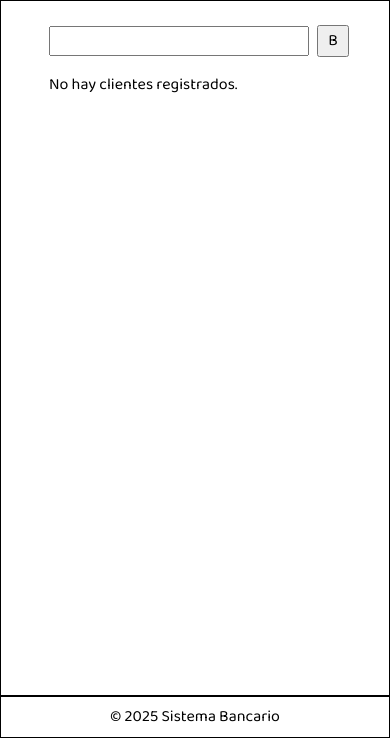
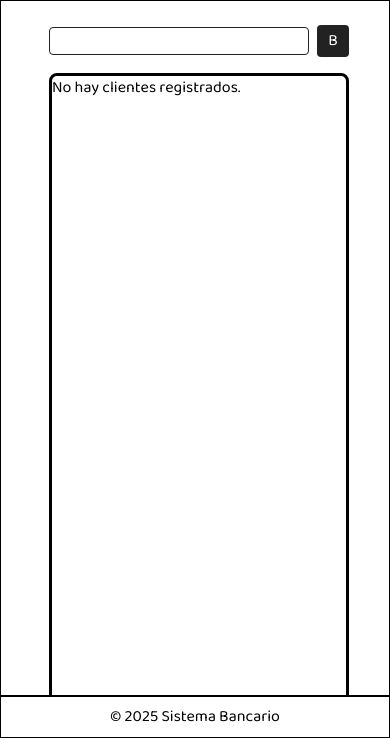
Before and after one commit to MateoTVara/banking-sys, a Django app: template bankingsys/templates/bankingsys/judicial_hold/register.html in a window 390 px wide. Shown: the part 106-844 px from the top of the page. Run offline with Django 5.2, Linux system fonts and the light colour scheme; the template is opened without the code that fills it, so the values that code supplies are empty.

Commit message:
style: mejora diseño y consistencia visual en registro de embargos judiciales
- Refactoriza estilos de register.css para unificar bordes, paddings y colores
- Aplica diseño consistente con otras páginas del sistema (cards, botones, inputs)
- Mejora experiencia visual y responsividad en la sección de registro de embargos
- Corrige detalles de alineación y hover en listas de clientes y cuentas

```diff
--- a/static/css/judicial_hold/register.css
+++ b/static/css/judicial_hold/register.css
@@ -8,12 +8,11 @@ main.judicial-hold-register-body {
 #judicial-hold-register-section {
   --inline-padding: 32px;
   --block-padding: 16px;
+  flex: 1;
+  height: calc(clamp(400px, 100%, 800px) + var(--block-padding) * 2);
   width: calc(clamp(300px, 50%, 700px) + var(--inline-padding) * 2);
-
-  height: fit-content;
   margin-inline: auto;
   padding: var(--block-padding) var(--inline-padding);
-
   display: flex;
   flex-direction: column;
   align-items: stretch;
@@ -28,13 +27,18 @@ main.judicial-hold-register-body {
   gap: 8px;
 }
 
-#judicial-hold-register-section > div:last-child > div {
-  margin-bottom: 2px;
+#judicial-hold-register-section > div:last-child {
+  flex: 1;
+  min-height: 300px;
+  border: 3px solid black;
+  border-radius: 8px;
+  overflow: auto;
+  scrollbar-width:none ;
 }
 
 #judicial-hold-register-section > div:last-child > div > .client-info {
   padding: 4px 8px;
-  border: 1px solid black;
+  border-bottom: 1px solid black;
   cursor: pointer;
   transition: background-color 0.1s;
 
@@ -53,12 +57,24 @@ main.judicial-hold-register-body {
 }
 
 #judicial-hold-register-section > div:first-child > input {
+  border: 1px solid #222;
+  border-radius: 4px;
   flex: 1;
 }
 
 #judicial-hold-register-section > div:first-child > button {
   width: 32px;
   height: 32px;
+  color: #fff;
+  border: none;
+  border-radius: 4px;
+  background: #222;
+  cursor: pointer;
+  transition: background 0.2s;
+}
+
+#judicial-hold-register-section > div:first-child > button:hover {
+  background: #555;
 }
 
 #judicial-hold-register-section .account-list{
@@ -76,7 +92,6 @@ main.judicial-hold-register-body {
 #judicial-hold-register-section .account-list > form,
 #judicial-hold-register-section .account-list > div {
   padding: 4px 8px;
-  border-inline: 1px solid black;
   border-bottom: 1px solid black;
   cursor: pointer;
 
```
